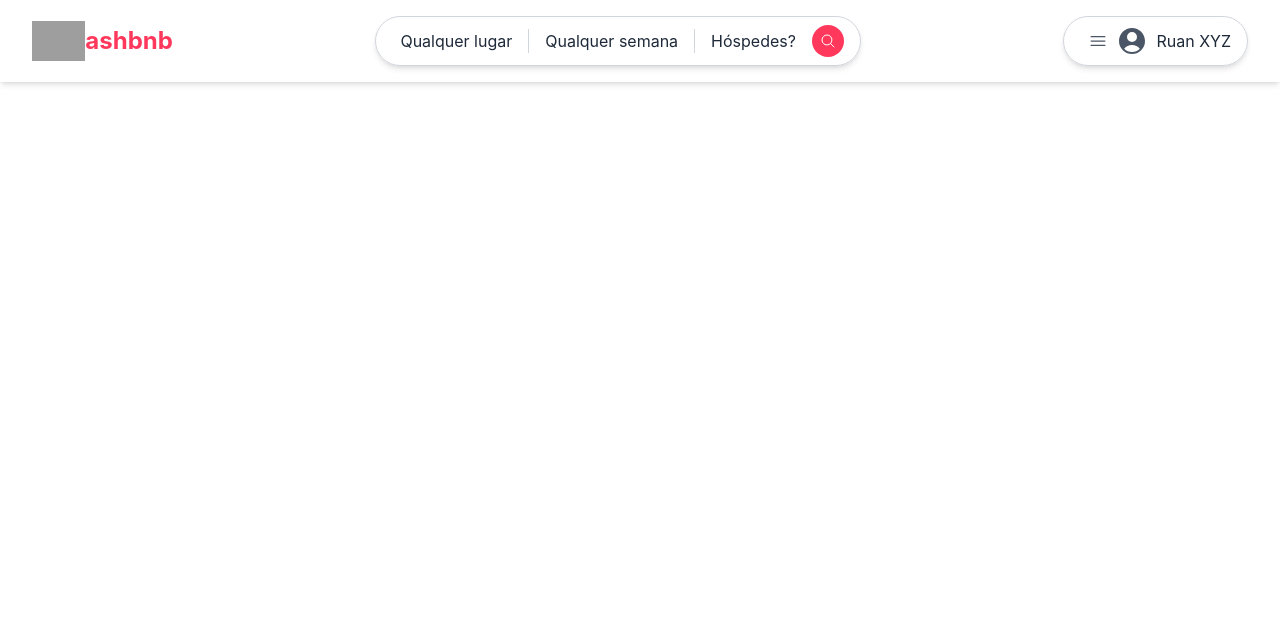
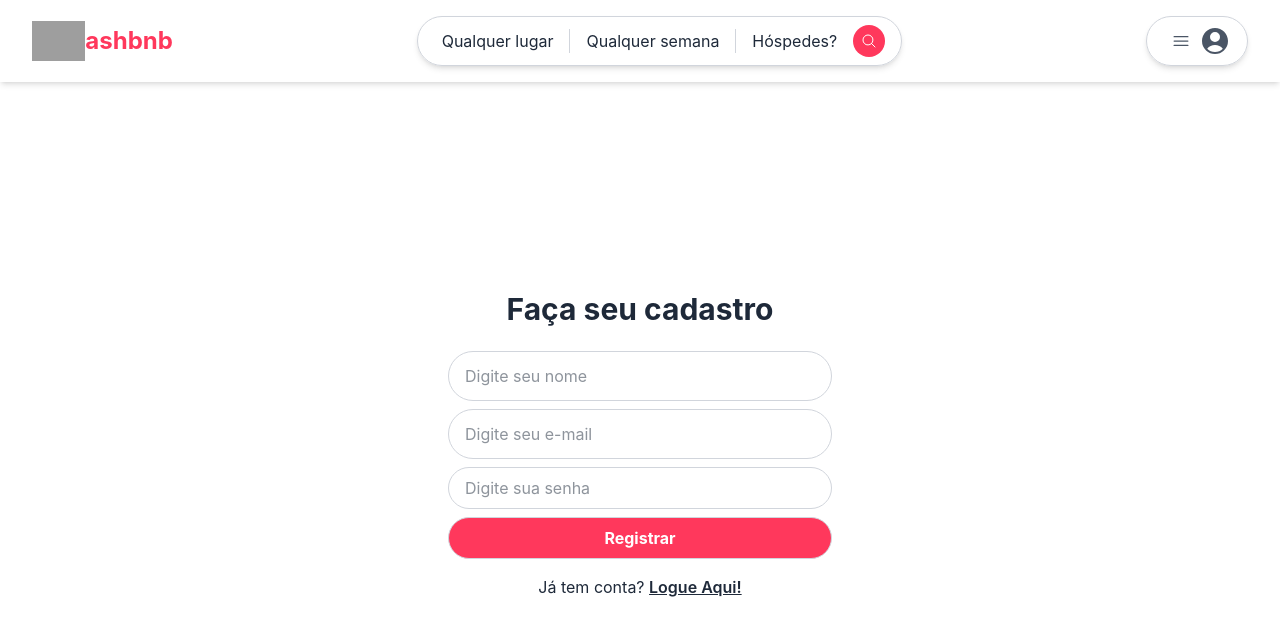
Before and after one commit to ruanmrc17/hashbnb-rn, a React (Vite) app in the folder front-end/: page /register in a window 1280 px wide. Shown: the top 636 px of the page. Built offline with nearby package versions, Linux system fonts and the light colour scheme; no server answers; grey boxes are pictures that could not be loaded.

Commit message:
Fim da Aula 4

```diff
--- a/front-end/src/App.jsx
+++ b/front-end/src/App.jsx
@@ -1,8 +1,10 @@
 import Header from "./components/Header";
-import Home from "./Pages/Home";
+import Home from "./pages/Home";
 import Login from "./Pages/Login";
+import Register from "./Pages/Register";
 import { BrowserRouter, Routes, Route } from 'react-router-dom'
 import axios from "axios";
+import { useState } from "react";
 
 axios.defaults.baseURL = import.meta.env.VITE_AXIOS_BASE_URL
 // console.log(import.meta.env)
@@ -10,13 +12,18 @@
 
 
 function App() {
+
+  const [ user, setUser ] = useState(null)
+
+
   return (
     <BrowserRouter>
-      <Header />
+      <Header user={user} />
 
       <Routes>
         <Route path="/" element={<Home/>}/>
-        <Route path="/login" element={<Login/>}/>
+        <Route path="/login" element={<Login user={user} setUser={setUser}/>}/>
+        <Route path="/register" element={<Register setUser={setUser}/>}/>
       </Routes>
     </BrowserRouter>
   );
--- a/front-end/src/Pages/Login.jsx
+++ b/front-end/src/Pages/Login.jsx
@@ -1,11 +1,12 @@
 import React, { useState } from 'react'
-import { Link } from "react-router-dom";
+import { Link, Navigate } from "react-router-dom";
 import axios from "axios"
 
-function Login() {
+function Login({ user, setUser }) {
 
     const [ email, setEmail ] = useState("")
     const [ password, setPassword ] = useState("")
+    const [ redirect, setRedirect ] = useState(false)
 
     const handleSubmit = async (e) => {
         e.preventDefault()
@@ -15,13 +16,15 @@
         if(email && password){
 
             try {
-                console.log('Email: ' + email + " Senha: " + password)
+                // console.log('Email: ' + email + " Senha: " + password)
 
                 const { data: userDoc } = await axios.post('/users/login', {
                     email, password
                 })
 
-                console.log(userDoc)
+                setUser(userDoc)
+                setRedirect(true)
+                // console.log(userDoc)
 
             } catch (error) {
                 alert("Deu erro ao logar: " + error.response.data)
@@ -32,7 +35,10 @@
             alert("Você precisa preencher o email e a senha.")
         }
 
+    }
 
+    if(redirect || user){
+        return <Navigate to="/"/>
     }
 
     return (
--- /dev/null
+++ b/front-end/src/Pages/Register.jsx
@@ -0,0 +1,67 @@
+import React, { useState } from 'react'
+import { Link, Navigate } from "react-router-dom";
+import axios from "axios"
+
+function Register({ setUser }) {
+
+    const [ name, setName ] = useState("")
+    const [ email, setEmail ] = useState("")
+    const [ password, setPassword ] = useState("")
+    const [ redirect, setRedirect ] = useState(false)
+
+    const handleSubmit = async (e) => {
+        e.preventDefault()
+
+
+
+        // if(email && password){
+
+        //     try {
+        //         // console.log('Email: ' + email + " Senha: " + password)
+
+        //         const { data: userDoc } = await axios.post('/users/login', {
+        //             email, password
+        //         })
+
+        //         setUser(userDoc)
+        //         setRedirect(true)
+        //         // console.log(userDoc)
+
+        //     } catch (error) {
+        //         alert("Deu erro ao logar: " + error.response.data)
+        //     }
+
+
+        // }else{
+        //     alert("Você precisa preencher o email e a senha.")
+        // }
+
+    }
+
+    if(redirect){
+        return <Navigate to="/"/>
+    }
+
+    return (
+    <section className='flex items-center'>
+        <div className="mx-auto max-w-96 flex flex-col items-center gap-4 w-full">
+            <h1 className='text-3xl font-bold py-2'>Faça seu cadastro</h1>
+
+            <form className='flex flex-col gap-2 w-full' onSubmit={handleSubmit}>
+                <input type="text" className="w-full rounded-full border border-gray-300 px-4 py-3 " placeholder="Digite seu nome" onChange={(e) => {
+                    setName(e.target.value)
+                }}/>
+                <input type="email" className="w-full rounded-full border border-gray-300 px-4 py-3 " placeholder="Digite seu e-mail" onChange={(e) => {
+                    setEmail(e.target.value)
+                }}/>
+                <input type="password" className="w-full rounded-full border border-gray-300 px-4 py-2" placeholder="Digite sua senha" onChange={(e) => {setPassword(e.target.value)}}/>
+                <button className="cursor-pointer bg-primary-400 text-white font-bold w-full rounded-full border border-gray-300 px-4 py-2">Registrar</button>
+            </form>
+
+            <p>Já tem conta? <Link to='/login' className='underline font-semibold'>Logue Aqui!</Link> </p>
+        </div>
+    </section>
+    )
+}
+
+export default Register
--- a/front-end/src/components/Header.jsx
+++ b/front-end/src/components/Header.jsx
@@ -3,7 +3,10 @@
 import { Link } from "react-router-dom";
 
 
-const Header = () => {
+const Header = ({ user }) => {
+
+    console.log(user)
+
 return (
     <header className="shadow-md">
     <div className="mx-auto flex max-w-7xl items-center justify-between px-4 py-4 sm:px-8 ">
@@ -38,7 +41,7 @@
         </div>
         </Link>
 
-        <Link to='/login' className="flex items-center gap-2 rounded-full border border-gray-300 py-2 pr-4 pl-6 shadow-md">
+        <Link to={user ? '/account' : '/login'} className="flex items-center gap-2 rounded-full border border-gray-300 py-2 pr-4 pl-6 shadow-md">
         <svg
             xmlns="http://www.w3.org/2000/svg"
             viewBox="0 0 24 24"
@@ -64,7 +67,10 @@
             clipRule="evenodd"
             />
         </svg>
-        <p className="sm:max-w-32 max-w-20 truncate">Ruan XYZ</p>
+
+        {user ? <p className="sm:max-w-32 max-w-20 truncate">{user.name}</p> : <></>}
+
+
         </Link>
     </div>
     </header>
```
